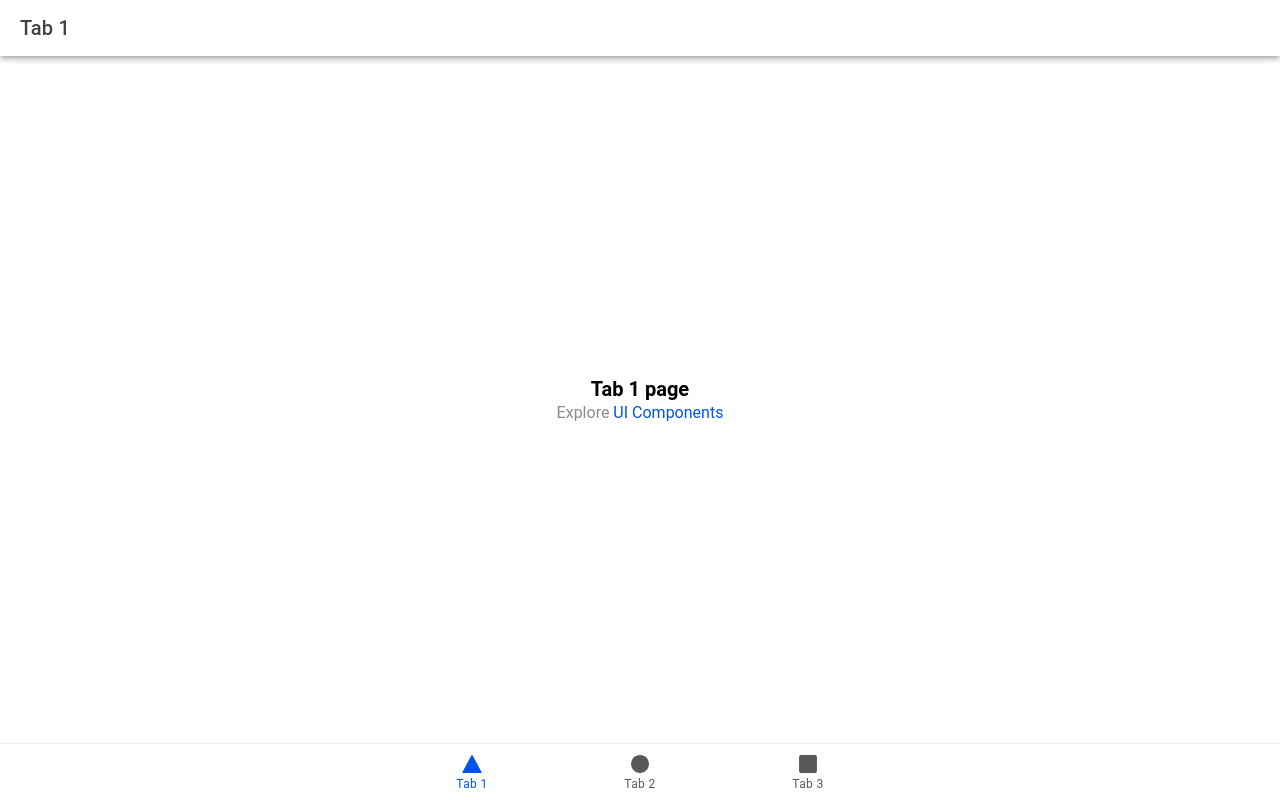
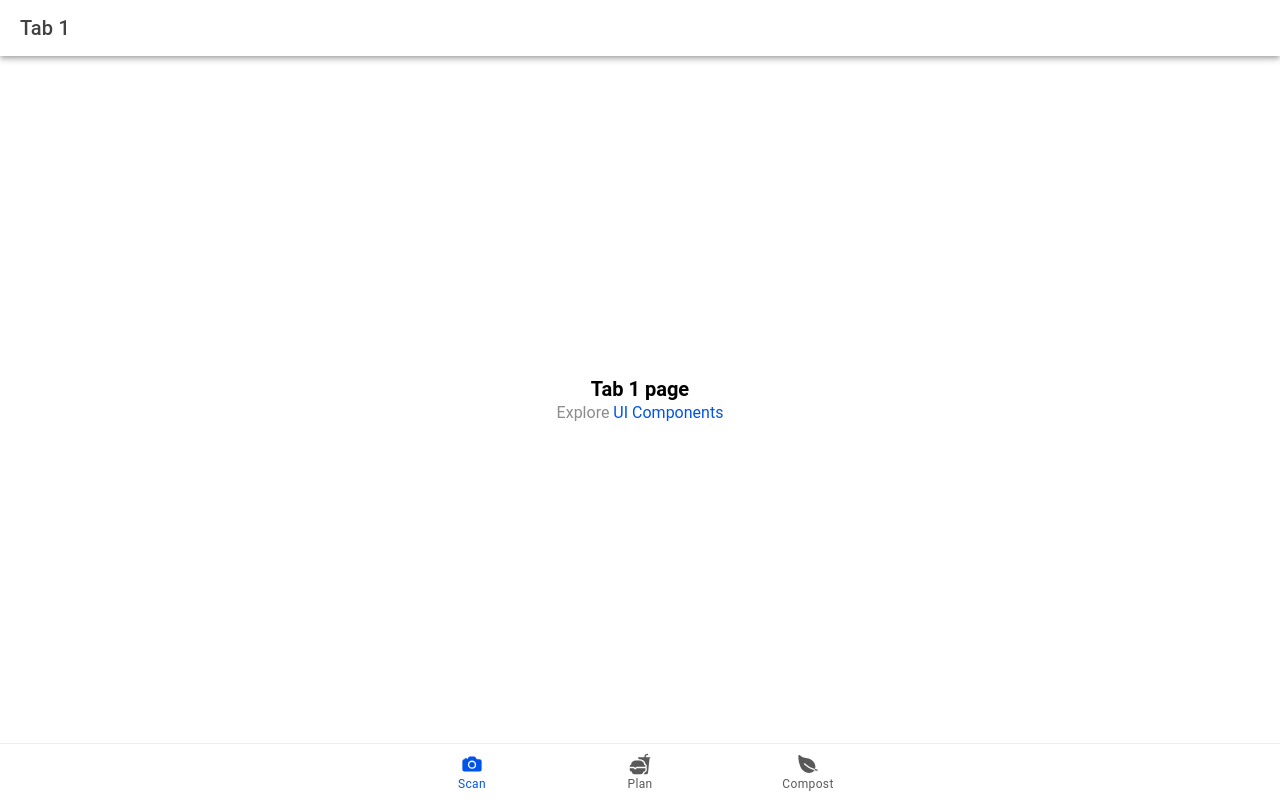
Before and after one commit to IsaacSaland/DivHacks2025, a React (Vite) app in the folder snap-chef/: page /tab1 in a window 1280 px wide. Built offline with nearby package versions, Linux system fonts and the light colour scheme.

Commit message:
tab names

```diff
--- a/snap-chef/src/App.tsx
+++ b/snap-chef/src/App.tsx
@@ -10,8 +10,8 @@ import {
   setupIonicReact
 } from '@ionic/react';
 import { IonReactRouter } from '@ionic/react-router';
-import { ellipse, square, triangle } from 'ionicons/icons';
-import Tab1 from './pages/Tab1';
+import { ellipse, square, triangle, camera, leaf, fastFood } from 'ionicons/icons';
+import Scanner from './pages/Tab1';
 import Tab2 from './pages/Tab2';
 import Tab3 from './pages/Tab3';
 
@@ -53,7 +53,7 @@ const App: React.FC = () => (
       <IonTabs>
         <IonRouterOutlet>
           <Route exact path="/tab1">
-            <Tab1 />
+            <Scanner />
           </Route>
           <Route exact path="/tab2">
             <Tab2 />
@@ -67,16 +67,16 @@ const App: React.FC = () => (
         </IonRouterOutlet>
         <IonTabBar slot="bottom">
           <IonTabButton tab="tab1" href="/tab1">
-            <IonIcon aria-hidden="true" icon={triangle} />
-            <IonLabel>Tab 1</IonLabel>
+            <IonIcon aria-hidden="true" icon={camera} />
+            <IonLabel>Scan</IonLabel>
           </IonTabButton>
           <IonTabButton tab="tab2" href="/tab2">
-            <IonIcon aria-hidden="true" icon={ellipse} />
-            <IonLabel>Tab 2</IonLabel>
+            <IonIcon aria-hidden="true" icon={fastFood} />
+            <IonLabel>Plan</IonLabel>
           </IonTabButton>
           <IonTabButton tab="tab3" href="/tab3">
-            <IonIcon aria-hidden="true" icon={square} />
-            <IonLabel>Tab 3</IonLabel>
+            <IonIcon aria-hidden="true" icon={leaf} />
+            <IonLabel>Compost</IonLabel>
           </IonTabButton>
         </IonTabBar>
       </IonTabs>
```
